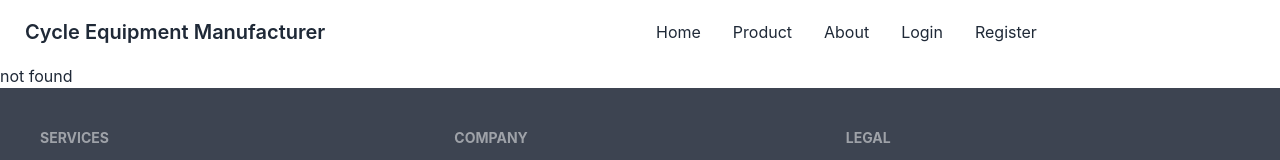
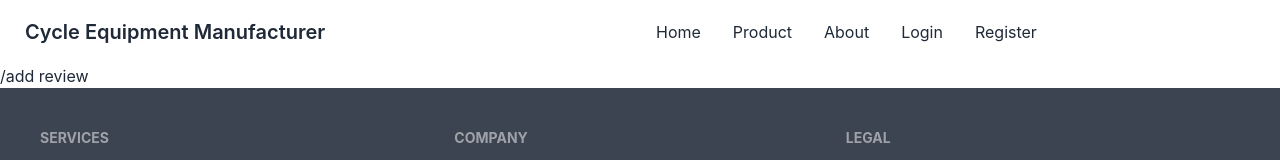
Before and after one commit to ab-siddiq/react-manufacturer-client, a React (Create React App) app: page /addReview in a window 1280 px wide. Shown: the top 160 px of the page. Built offline with nearby package versions, Linux system fonts and the light colour scheme; no server answers.

Commit message:
add dashboard components

```diff
--- a/src/App.js
+++ b/src/App.js
@@ -3,7 +3,10 @@ import "./App.css";
 import Footer from "./Footer/Footer";
 import Header from "./Header/Header";
 import About from "./Pages/About/About";
+import AddReview from "./Pages/DashBoard/AddReview/AddReview";
 import DashBoard from "./Pages/DashBoard/DashBoard";
+import MyOrders from "./Pages/DashBoard/MyOrders/MyOrders";
+import MyProfile from "./Pages/DashBoard/MyProfile/MyProfile";
 import Home from "./Pages/Home/Home";
 import Login from "./Pages/Login/Login";
 import NotFound from "./Pages/NotFound/NotFound";
@@ -21,6 +24,10 @@ function App() {
         <Route path="/login" element={<Login></Login>}></Route>
         <Route path="/register" element={<Register></Register>}></Route>
         <Route path="/dashboard" element={<DashBoard></DashBoard>}></Route>
+        <Route path="/myProfile" element={<MyProfile></MyProfile>}></Route>
+        <Route path="/addReview" element={<AddReview></AddReview>}></Route>
+        <Route path="/myOrders" element={<MyOrders></MyOrders>}></Route>
+        {/* <Route path="/" element={}></Route> */}
         <Route path="*" element={<NotFound></NotFound>}></Route>
       </Routes>
       <Footer></Footer>
--- /dev/null
+++ b/src/Pages/DashBoard/AddReview/AddReview.js
@@ -0,0 +1,7 @@
+import React from "react";
+
+const AddReview = () => {
+  return <div>/add review</div>;
+};
+
+export default AddReview;
--- /dev/null
+++ b/src/Pages/DashBoard/MyOrders/MyOrders.js
@@ -0,0 +1,7 @@
+import React from "react";
+
+const MyOrders = () => {
+  return <div>/my orders</div>;
+};
+
+export default MyOrders;
--- /dev/null
+++ b/src/Pages/DashBoard/MyProfile/MyProfile.js
@@ -0,0 +1,7 @@
+import React from "react";
+
+const MyProfile = () => {
+  return <div>/myprofile</div>;
+};
+
+export default MyProfile;
```
